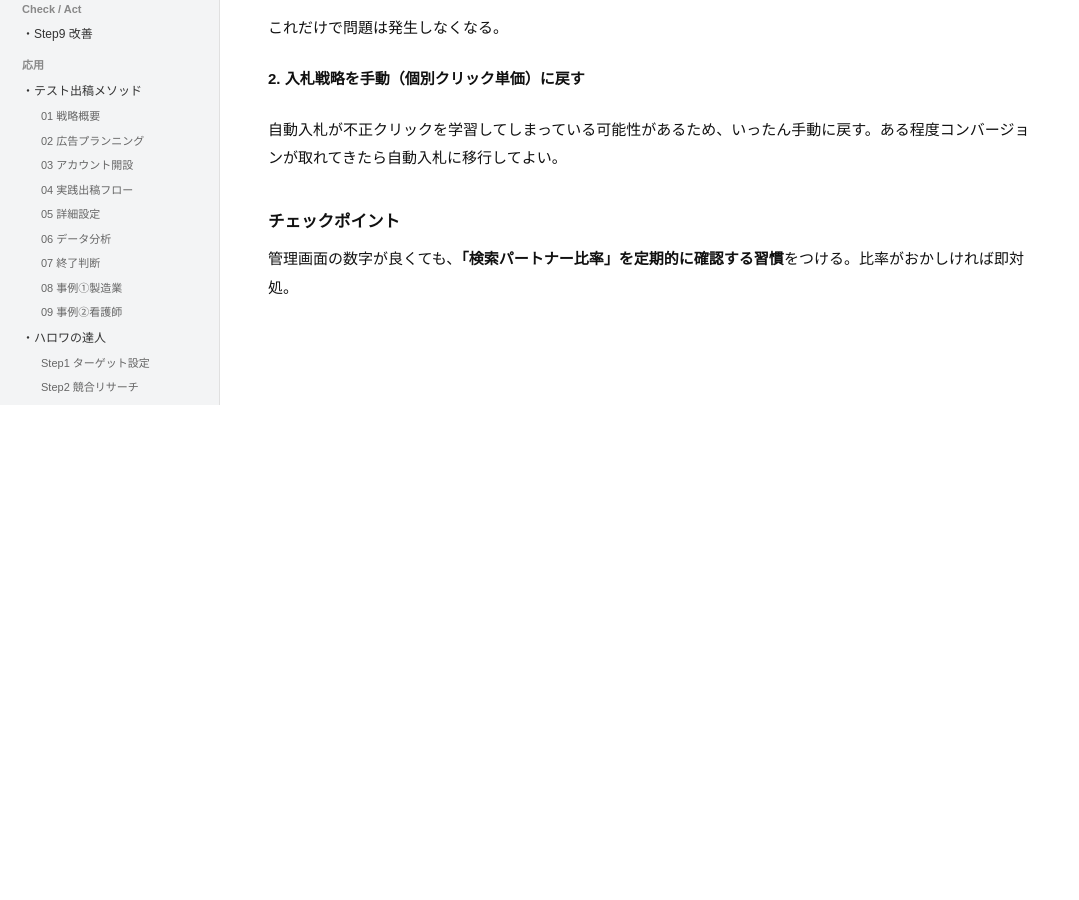
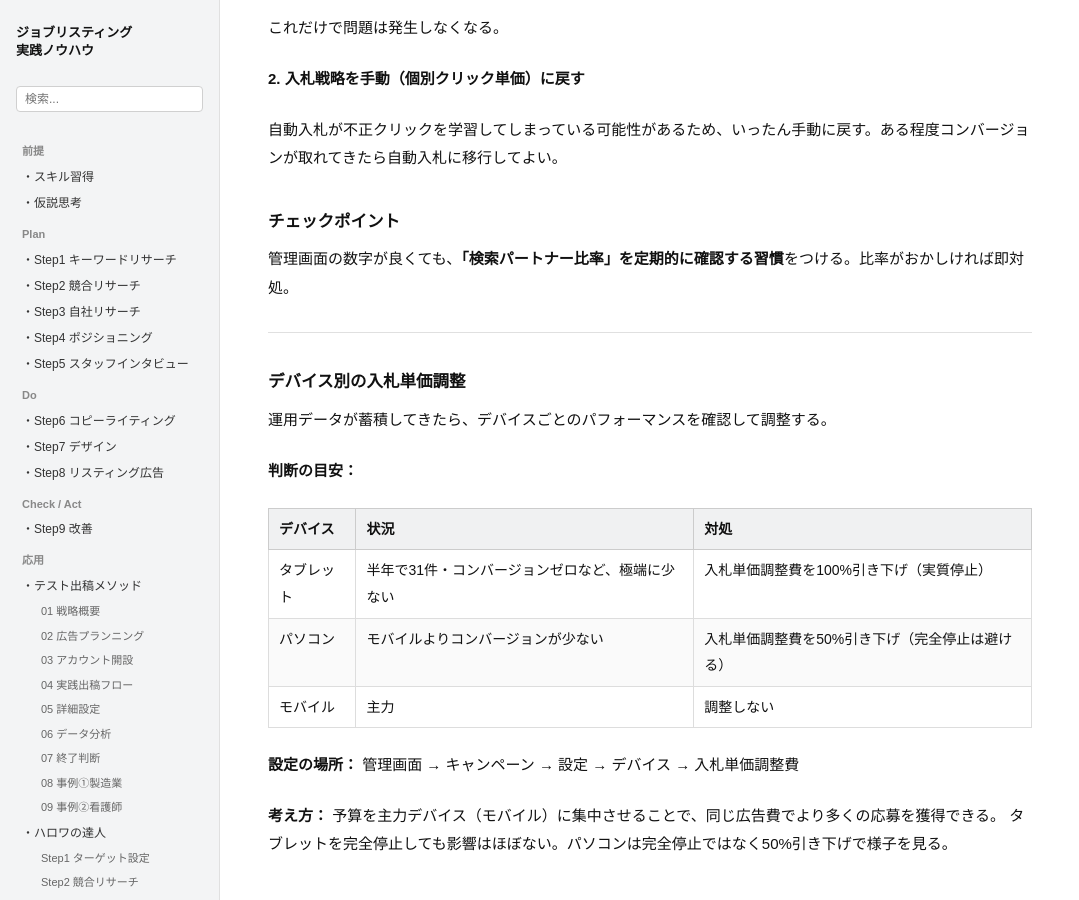
Before and after one commit to staffsolution/staffsolution-knowhow, a Jekyll site: the page built from 9ステップメソッド/リスティング広告.md, in a window 1280 px wide and 900 px high, scrolled down 6554 px. Shown: the whole window, without its empty margins (0-1079 px from the left). Built offline with Jekyll 4.4.1, drawn with Linux system fonts in a browser that asks for light colours; comment, search, counter and statistics services are not loaded; our own code applies the rules of GitHub Pages for plain Markdown files; before the commit the page ends 6959 px from its top, so only the background shows below that; some of the changed text lies outside the part shown.

Commit message:
ノウハウ更新：リスティング広告にデバイス別入札単価調整を追記
Made-with: Cursor

```diff
--- a/9ステップメソッド/リスティング広告.md
+++ b/9ステップメソッド/リスティング広告.md
@@ -222,3 +222,24 @@ Googleサポートとの打ち合わせで原因が判明。**検索パートナ
 ### チェックポイント
 
 管理画面の数字が良くても、**「検索パートナー比率」を定期的に確認する習慣**をつける。比率がおかしければ即対処。
+
+---
+
+### デバイス別の入札単価調整 {#device-bid}
+
+運用データが蓄積してきたら、デバイスごとのパフォーマンスを確認して調整する。
+
+**判断の目安：**
+
+| デバイス | 状況 | 対処 |
+|---|---|---|
+| タブレット | 半年で31件・コンバージョンゼロなど、極端に少ない | 入札単価調整費を100%引き下げ（実質停止） |
+| パソコン | モバイルよりコンバージョンが少ない | 入札単価調整費を50%引き下げ（完全停止は避ける） |
+| モバイル | 主力 | 調整しない |
+
+**設定の場所：**
+管理画面 → キャンペーン → 設定 → デバイス → 入札単価調整費
+
+**考え方：**
+予算を主力デバイス（モバイル）に集中させることで、同じ広告費でより多くの応募を獲得できる。
+タブレットを完全停止しても影響はほぼない。パソコンは完全停止ではなく50%引き下げで様子を見る。
```
Also changed, not shown: other parts of 9ステップメソッド/リスティング広告.md (+1 -1 lines).
